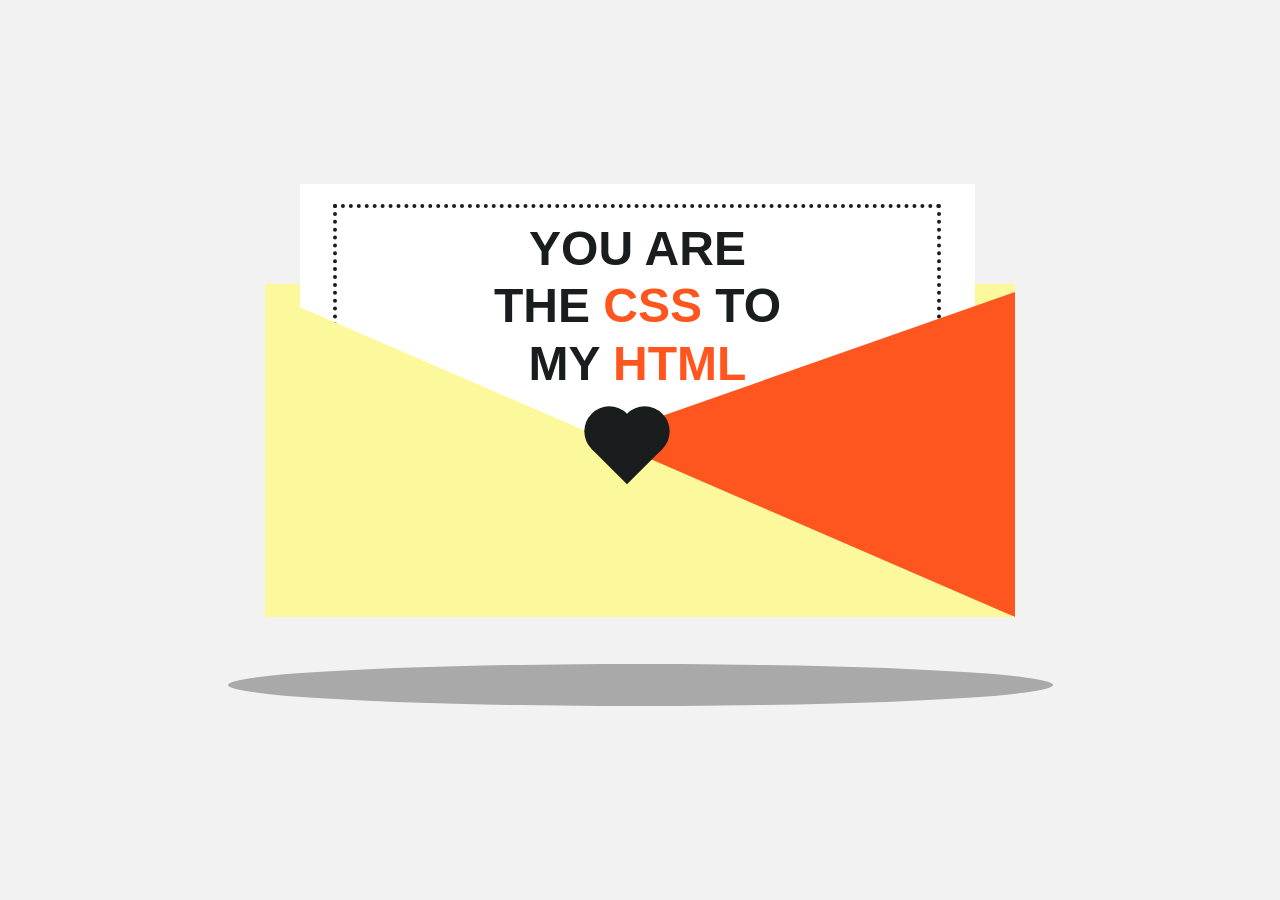
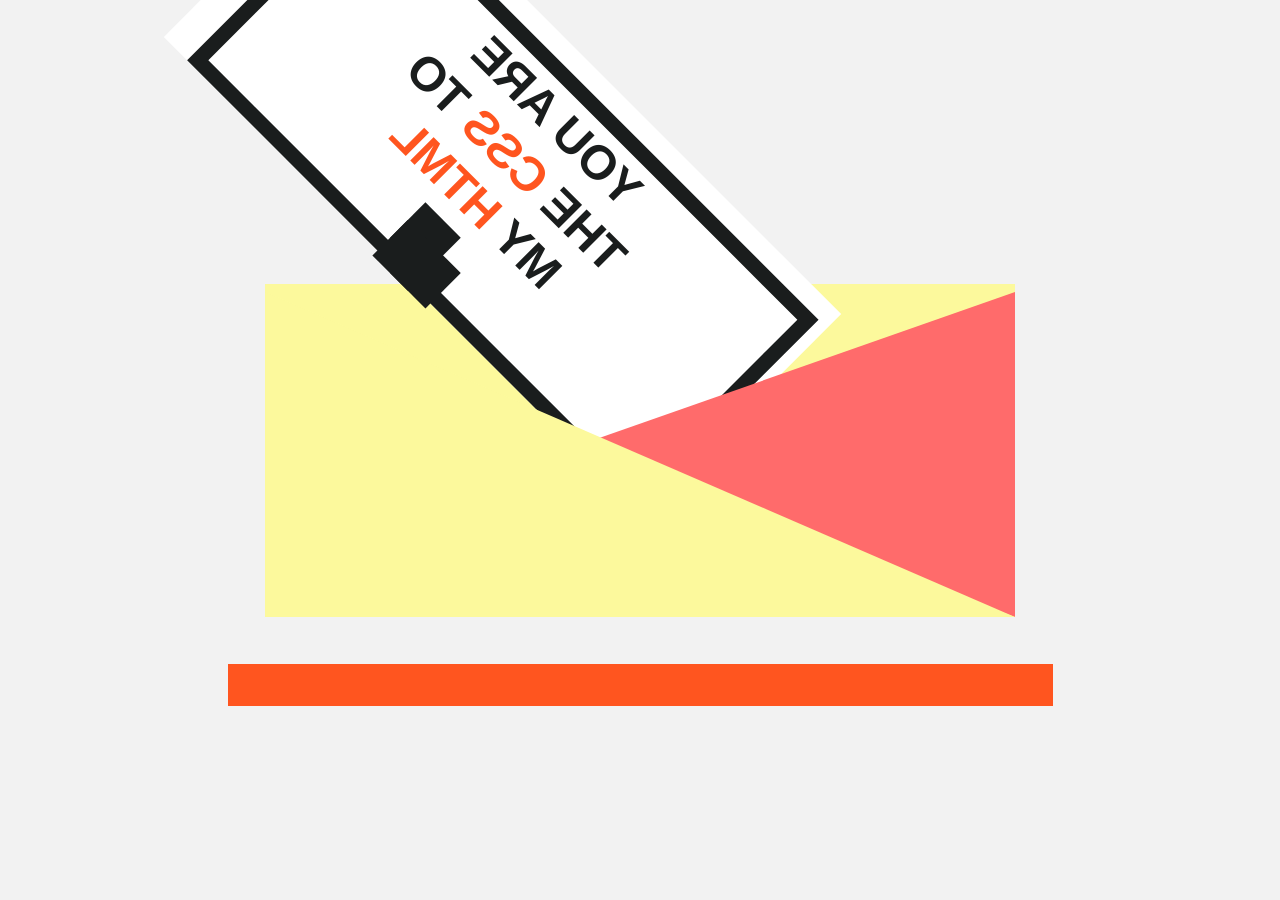

yet another commit

--- a/styles/output.css
+++ b/styles/output.css
@@ -55,12 +55,9 @@ body {
 /* Открытка внутри конверта */
 .card {
     position: absolute;
-    /* 🐛 БАГ 1: Открытка уехала */
-    /* top: -250px; */
-    /* left: -100px; */
-    /* transform: rotate(45deg); */
-    top: -100px;
-    left: 35px;
+    top: -250px;
+    left: -100px;
+    transform: rotate(45deg);
     
     width: 675px;
     height: 283px;
@@ -75,11 +72,8 @@ body {
     
     width: 600px;
     height: 233px;
-    /* 🐛 БАГ 2: Рамка стала сплошной и слишком толстой */
-    /* border: 15px solid #1A1D1D; */
-    /* border-style: solid; */
-    border: 4px solid #1A1D1D;
-    border-style: dotted;
+    border: 15px solid #1A1D1D;
+    border-style: solid;
     
     content: "";
 }
@@ -98,9 +92,7 @@ body {
     text-align: center;
     text-transform: uppercase;
     
-    /* 🐛 БАГ 3: Текст отзеркален */
-    transform: translateX(-50%);
-    /* transform: translateX(-50%) scaleX(-1); */
+    transform: translateX(-50%) scaleX(-1);
 }
 
 .text em {
@@ -123,9 +115,7 @@ body {
     
     background-color: #1A1D1D;
     
-    /* 🐛 БАГ 4: Сердце повёрнуто неправильно */
-    /* transform: rotate(0deg); */
-    transform: rotate(-45deg);
+    transform: rotate(0deg);
 }
 
 .heart:before,
@@ -136,9 +126,7 @@ body {
     height: 50px;
     
     background-color: #1A1D1D;
-    /* 🐛 БАГ 5: Псевдоэлементы сердца стали квадратными */
-    /* border-radius: 0%; */
-    border-radius: 50%;
+    border-radius: 0%;
     
     content: "";
 }
@@ -163,9 +151,7 @@ body {
     width: 0;
     height: 0;
     
-    /* 🐛 БАГ 6: Нижняя часть клапана тоже неправильного цвета */
-    /* border-right: 450px solid #ff6b6b; */
-    border-right: 450px solid #FF551F;
+    border-right: 450px solid #ff6b6b;
     border-top: 158px solid transparent;
     border-bottom: 167px solid transparent;
 }
@@ -195,9 +181,6 @@ body {
     height: 42px;
     margin-left: -412.5px;
     
-    /* 🐛 БАГ 7: Тень стала квадратной и другого цвета */
-    /* border-radius: 0; */
-    /* background-color: #FF551F; */
-    border-radius: 50%;
-    background-color: #A9A9A9;
+    border-radius: 0;
+    background-color: #FF551F;
 }
